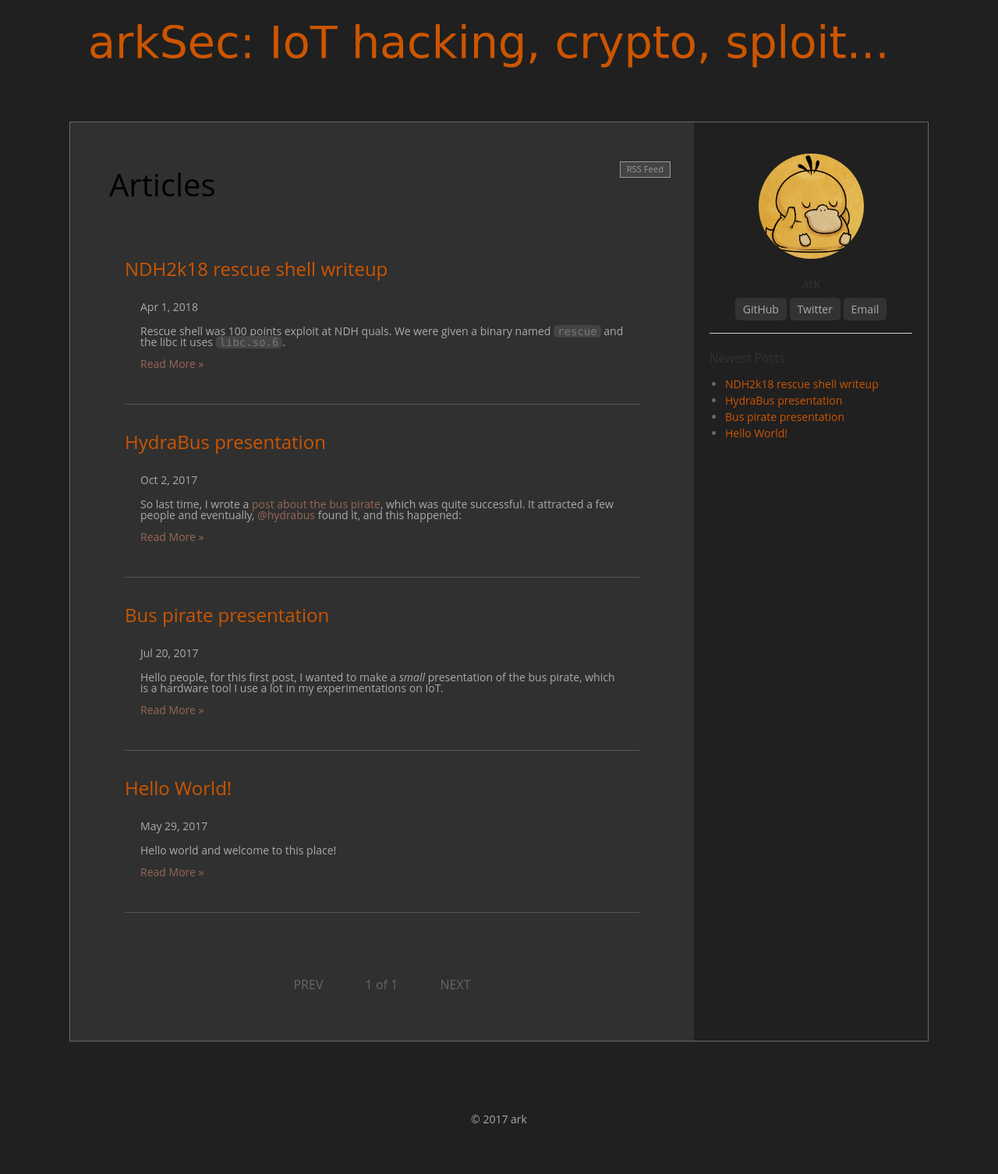
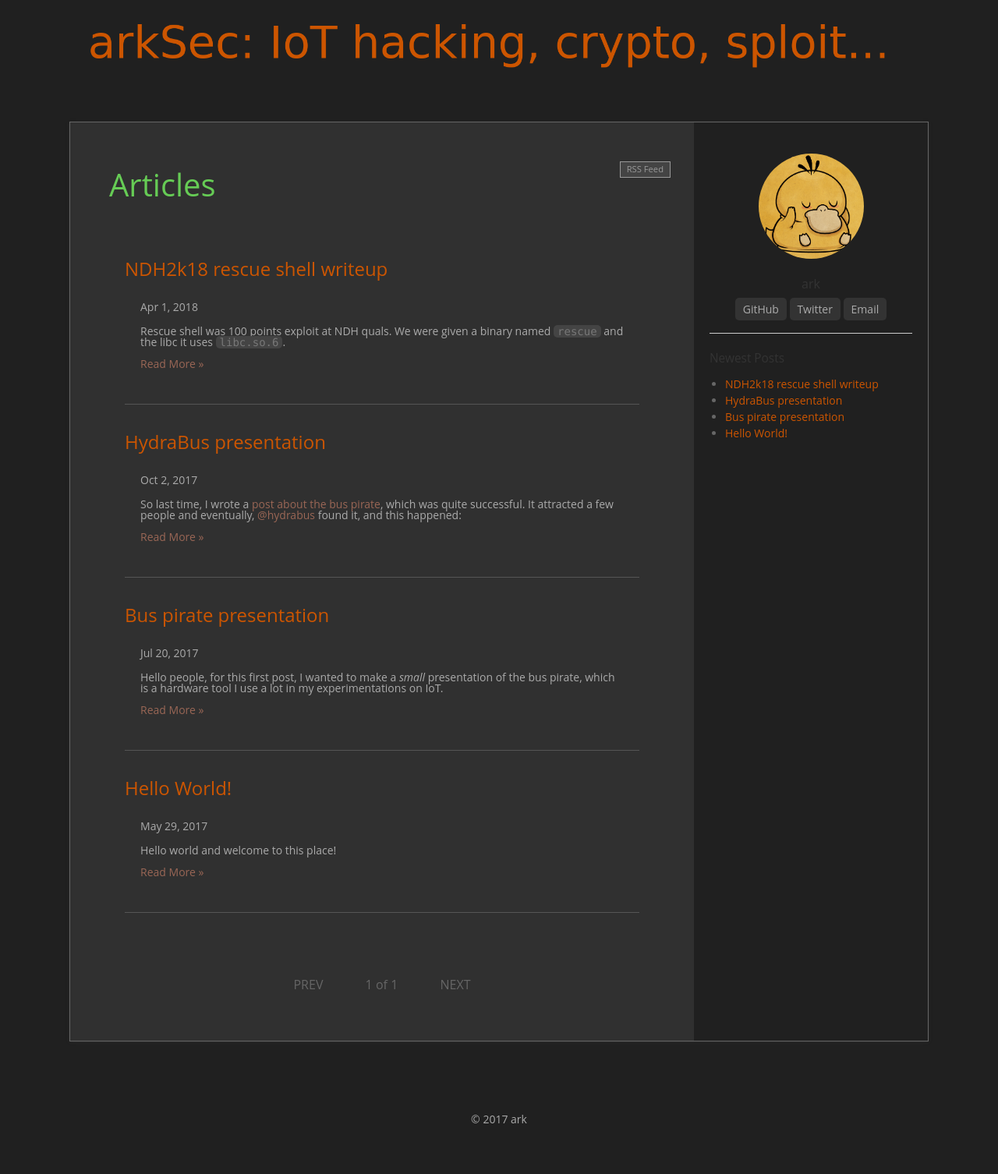
Before and after one commit to entropyqueen/entropyQueen.github.io, a Jekyll site: the page built from index.html, in a window 1280 px wide. Shown: the whole page at 78% size. Built offline with Jekyll 4.4.1, drawn with Linux system fonts in a browser that asks for light colours; the list of posts is cut into pages by our own code.

Commit message:
minor style update

```diff
--- a/_sass/_home.scss
+++ b/_sass/_home.scss
@@ -1,5 +1,6 @@
 .home {
 .page-heading {
+	color: #6c5;
 	font-size:40px;
 	font-weight: normal;
 	margin: 20px;
@@ -34,6 +35,7 @@
     	font-size: 28px;
     	font-weight: normal;
     	margin: 0;
+		color: #6c5;
     }
     .post-meta {
     	font-size: $small-font-size;
```
